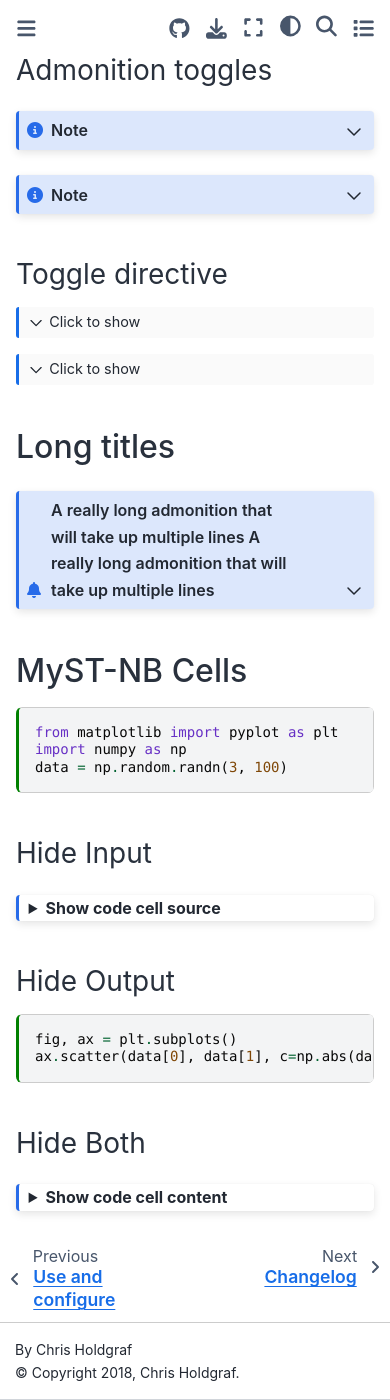
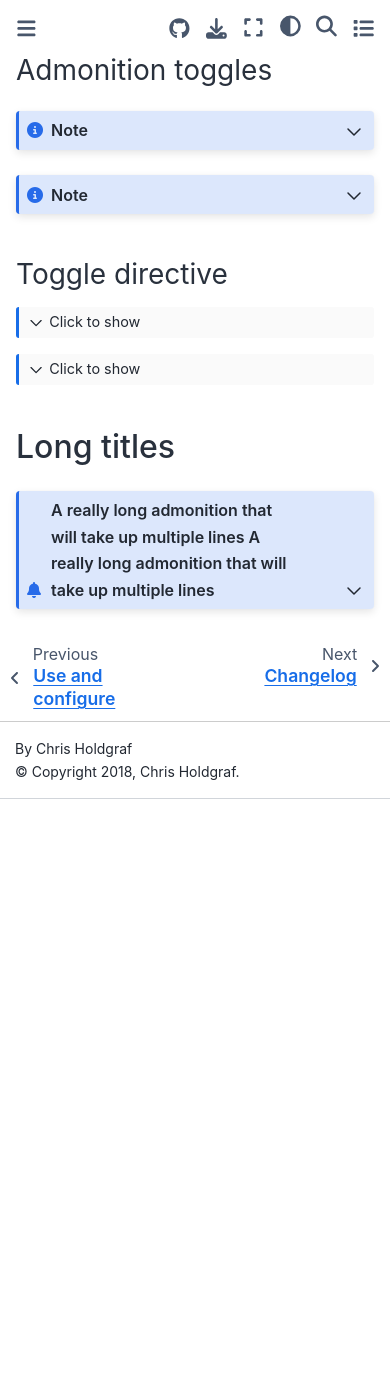
Before and after one commit to executablebooks/sphinx-togglebutton, a Sphinx documentation site: the page built from docs/reference/index.md, in a window 390 px wide and 1400 px high, scrolled down 911 px. Built offline with Sphinx 7.4.7 and the Sphinx Book theme 1.1.4, drawn with Linux system fonts in a browser that asks for light colours; after the commit the page ends 1710 px from its top, so only the background shows below that.

Commit message:
Remove mystnb dep

````diff
--- a/docs/conf.py
+++ b/docs/conf.py
@@ -38,7 +38,7 @@ release = ""
 # Add any Sphinx extension module names here, as strings. They can be
 # extensions coming with Sphinx (named 'sphinx.ext.*') or your custom
 # ones.
-extensions = ["myst_nb", "sphinx_design", "sphinx_togglebutton"]
+extensions = ["myst_parser", "sphinx_design", "sphinx_togglebutton"]
 
 # Add any paths that contain templates here, relative to this directory.
 templates_path = ["_templates"]
--- a/docs/reference/index.md
+++ b/docs/reference/index.md
@@ -1,17 +1,3 @@
----
-jupytext:
-  formats: md:myst
-  text_representation:
-    extension: .md
-    format_name: myst
-    format_version: 0.13
-    jupytext_version: 1.11.5
-kernelspec:
-  display_name: Python 3 (ipykernel)
-  language: python
-  name: python3
----
-
 # Reference examples
 
 This page shows the most common ways that `sphinx-togglebutton` is used as a reference.
@@ -75,38 +61,3 @@ Admonition content.
 ```{image} https://jupyterbook.org/_static/logo-wide.svg
 ```
 :::
-
-## MyST-NB Cells
-
-```{code-cell}
-from matplotlib import pyplot as plt
-import numpy as np
-data = np.random.randn(3, 100)
-```
-
-### Hide Input
-
-```{code-cell}
-:tags: [hide-input]
-
-fig, ax = plt.subplots()
-ax.scatter(data[0], data[1], c=np.abs(data[2]))
-```
-
-### Hide Output
-
-```{code-cell}
-:tags: [hide-output]
-
-fig, ax = plt.subplots()
-ax.scatter(data[0], data[1], c=np.abs(data[2]))
-```
-
-### Hide Both
-
-```{code-cell}
-:tags: [hide-cell]
-
-fig, ax = plt.subplots()
-ax.scatter(data[0], data[1], c=np.abs(data[2]))
-```
--- a/setup.py
+++ b/setup.py
@@ -27,6 +27,6 @@ setup(
         "sphinx_togglebutton": ["_static/togglebutton.css", "_static/togglebutton.js", "_static/togglebutton-chevron.svg"]
     },
     install_requires=["setuptools", "wheel", "sphinx", "docutils"],
-    extras_require={"sphinx": ["matplotlib", "myst_nb", "sphinx_book_theme", "sphinx_design"]},
+    extras_require={"sphinx": ["myst_parser", "sphinx_book_theme", "sphinx_design"]},
     classifiers=["License :: OSI Approved :: MIT License"],
 )
````
